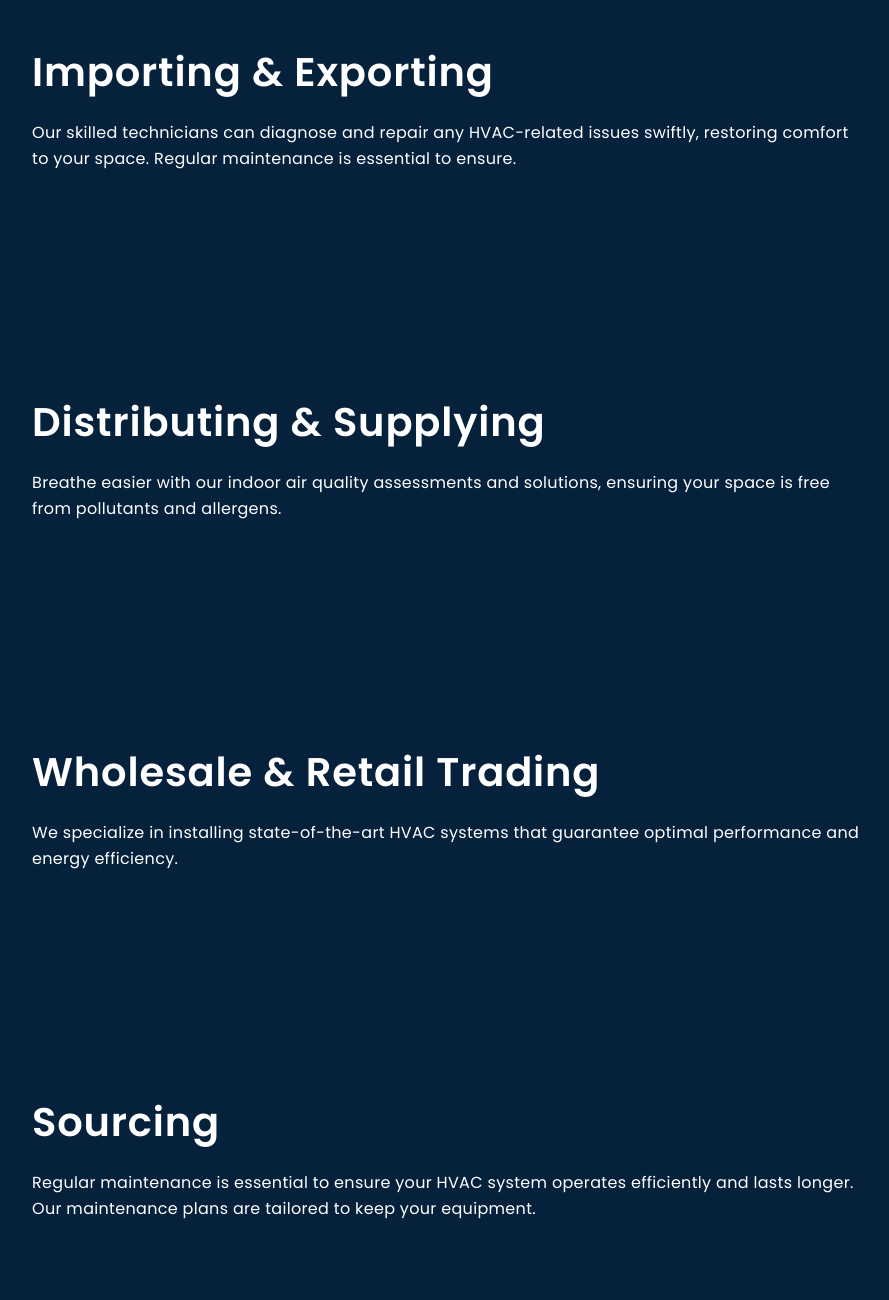
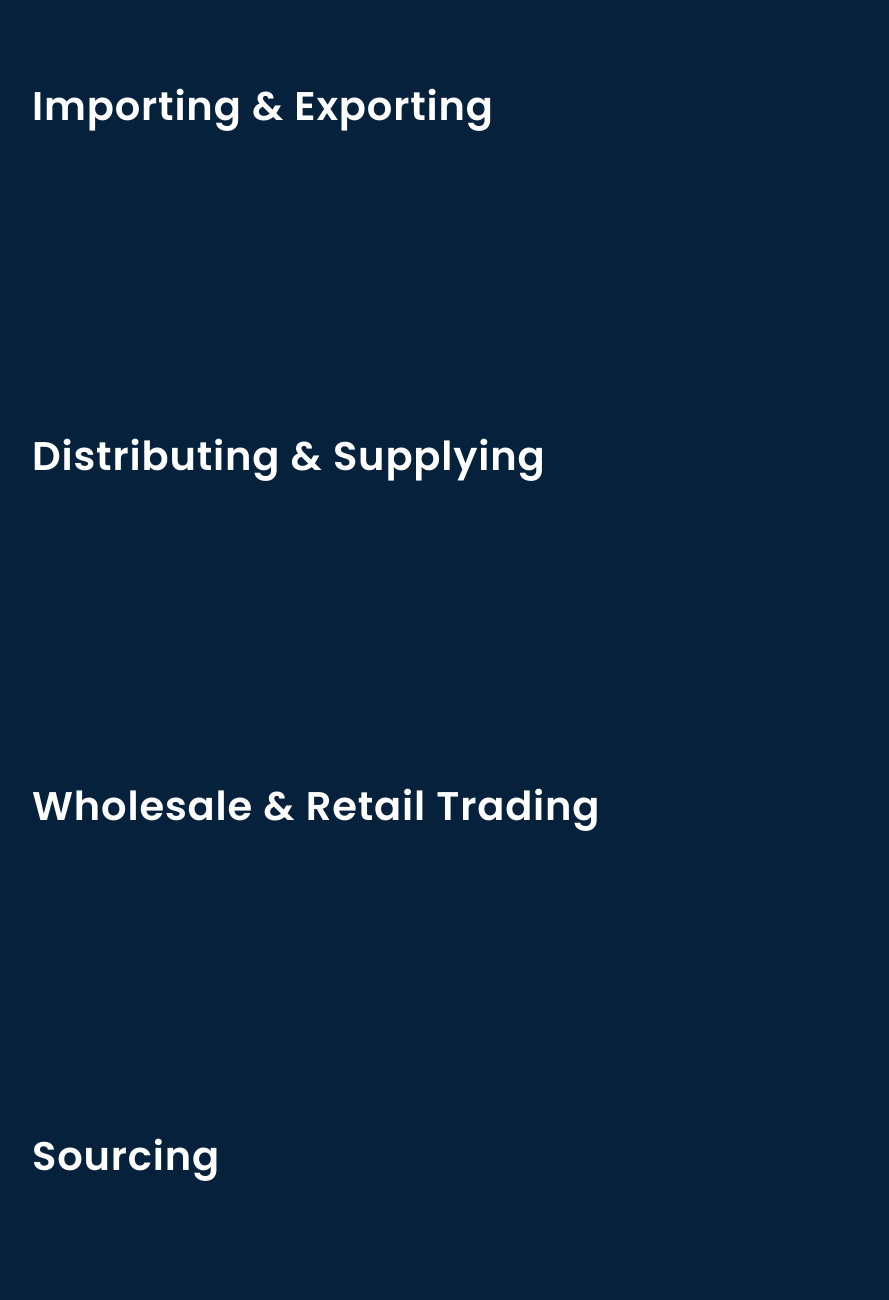
Before and after one commit to SomaniYash/mohirInternational, a plain HTML site: page index.html in a window 1280 px wide. Shown: the part 1460-2760 px from the top of the page, without its empty margins (50-939 px from the left). Drawn offline with nearby package versions, Linux system fonts and the light colour scheme.

Commit message:
removed lorem ipsum text

```diff
--- a/index.html
+++ b/index.html
@@ -556,8 +556,8 @@
         <div class="row align-items-center">
           <div class="col-lg-9">
             <h3 class="display-6 fw-semibold text-white mb-4">Importing & Exporting</h3>
-            <p class="text-white">Our skilled technicians can diagnose and repair any HVAC-related issues swiftly,
-              restoring comfort to your space. Regular maintenance is essential to ensure.</p>
+            <!-- <p class="text-white">Our skilled technicians can diagnose and repair any HVAC-related issues swiftly,
+              restoring comfort to your space. Regular maintenance is essential to ensure.</p> -->
           </div>
           <div class="col-lg-3 text-lg-end">
 
@@ -573,8 +573,8 @@
         <div class="row align-items-center">
           <div class="col-lg-9">
             <h3 class="display-6 fw-semibold text-white mb-4">Distributing & Supplying</h3>
-            <p class="text-white">Breathe easier with our indoor air quality assessments and solutions, ensuring your
-              space is free from pollutants and allergens.</p>
+            <!-- <p class="text-white">Breathe easier with our indoor air quality assessments and solutions, ensuring your
+              space is free from pollutants and allergens.</p> -->
           </div>
           <div class="col-lg-3 text-lg-end">
           </div>
@@ -589,8 +589,8 @@
         <div class="row align-items-center">
           <div class="col-lg-9">
             <h3 class="display-6 fw-semibold text-white mb-4">Wholesale & Retail Trading</h3>
-            <p class="text-white">We specialize in installing state-of-the-art HVAC systems that guarantee optimal
-              performance and energy efficiency.</p>
+            <!-- <p class="text-white">We specialize in installing state-of-the-art HVAC systems that guarantee optimal
+              performance and energy efficiency.</p> -->
           </div>
           <div class="col-lg-3 text-lg-end">
           </div>
@@ -605,8 +605,8 @@
         <div class="row align-items-center">
           <div class="col-lg-9">
             <h3 class="display-6 fw-semibold text-white mb-4">Sourcing</h3>
-            <p class="text-white">Regular maintenance is essential to ensure your HVAC system operates efficiently and
-              lasts longer. Our maintenance plans are tailored to keep your equipment.</p>
+            <!-- <p class="text-white">Regular maintenance is essential to ensure your HVAC system operates efficiently and
+              lasts longer. Our maintenance plans are tailored to keep your equipment.</p> -->
           </div>
           <div class="col-lg-3 text-lg-end">
           </div>
```
